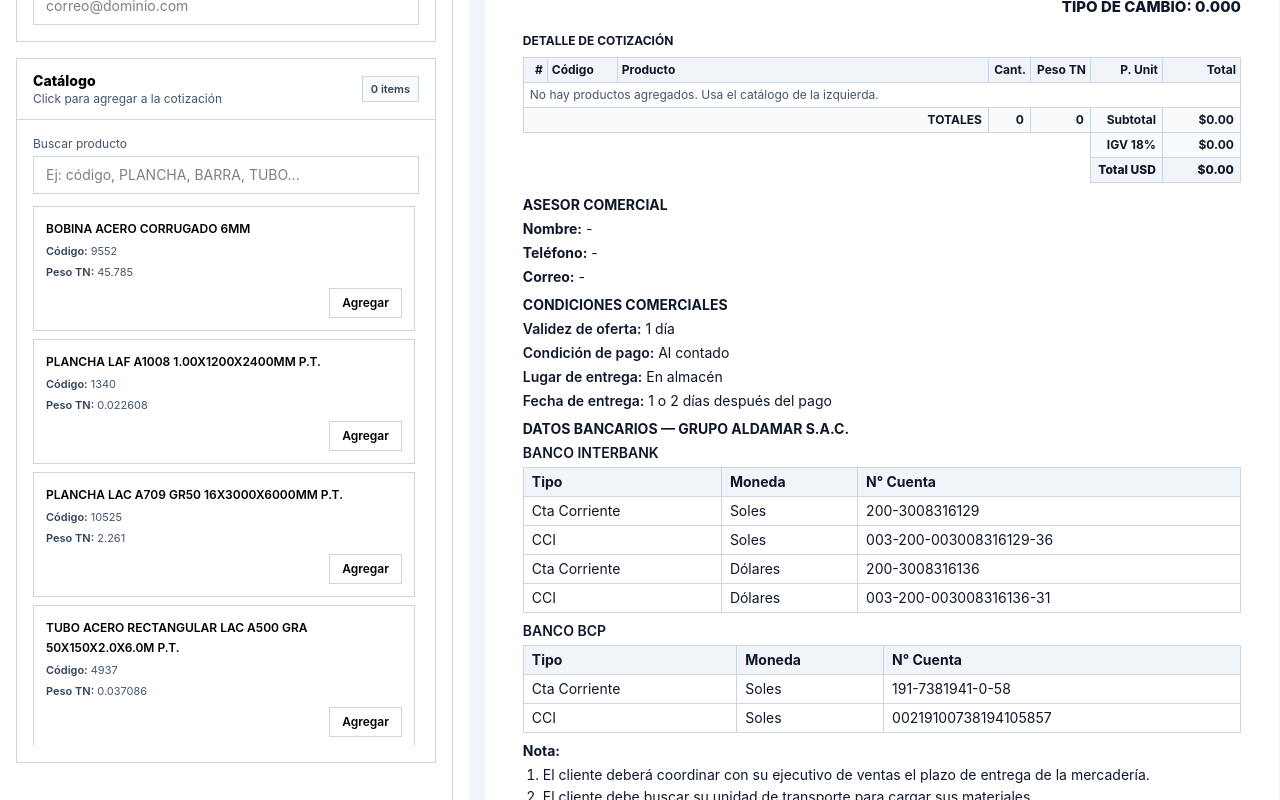
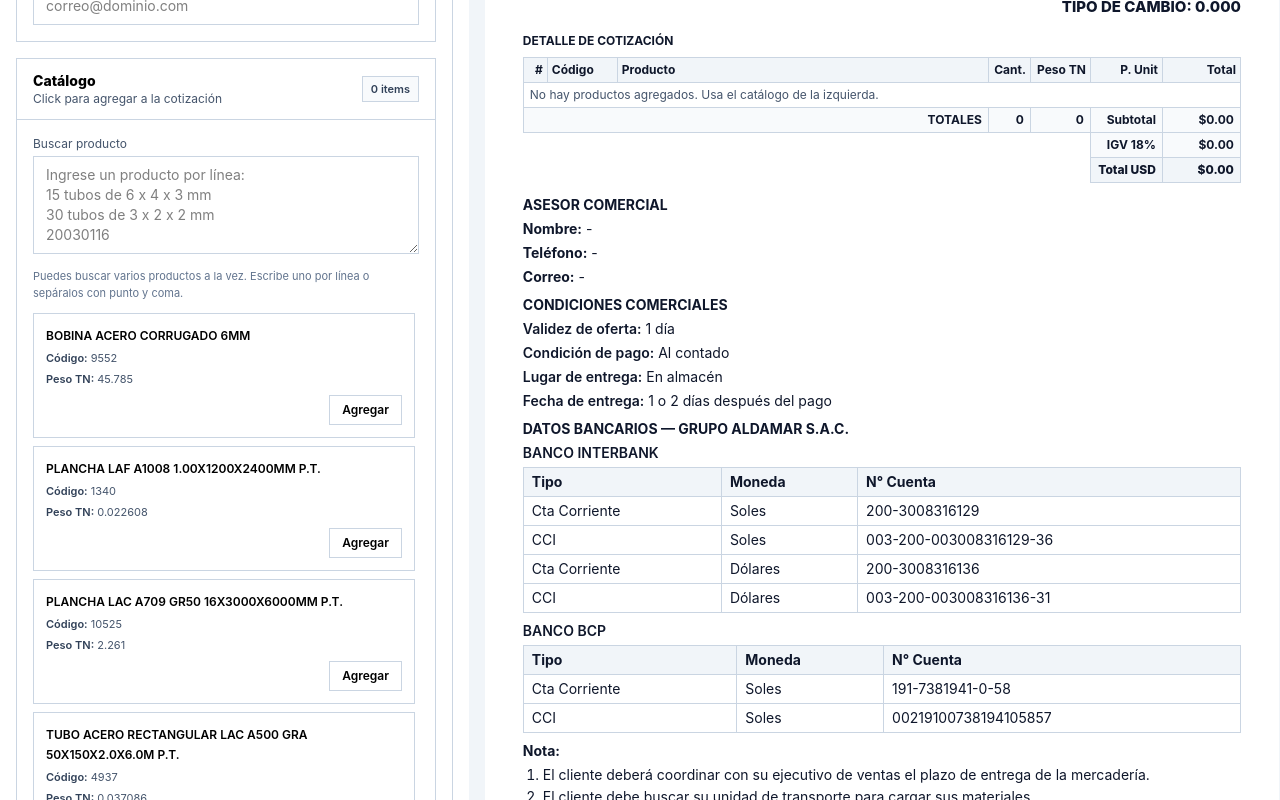
Before and after one commit to ChiangArt/quote, a React (Vite) app: page / in a window 1280 px wide. Shown: the part 720-1520 px from the top of the page. Built offline with nearby package versions, Linux system fonts and the light colour scheme.

Commit message:
add change

```diff
--- a/src/App.tsx
+++ b/src/App.tsx
@@ -230,6 +230,152 @@ const CATALOG_PRODUCTS = Array.from(
   ).values(),
 );
 
+
+type ParsedProductQuery = {
+  original: string;
+  query: string;
+  quantity: number;
+};
+
+function parseProductQueries(value: string): ParsedProductQuery[] {
+  return value
+    .split(/\r?\n|;/)
+    .map((line) => line.trim())
+    .filter(Boolean)
+    .map((original) => {
+      /*
+       * Elimina una cantidad inicial cuando la línea comienza así:
+       * 15 tubos...
+       * 30 und tubos...
+       *
+       * No elimina el primer número cuando forma parte de una medida:
+       * 6 x 4 x 3 mm
+       */
+      const quantityMatch = original.match(
+        /^\s*(\d+(?:[.,]\d+)?)\s+(?!(?:x\b|\d))(?:(?:und|unds|uni|unid|unidad|unidades|pza|pzas)\.?\s+)?/i,
+      );
+
+      const parsedQuantity = quantityMatch
+        ? Number(quantityMatch[1].replace(",", "."))
+        : 1;
+
+      const query = quantityMatch
+        ? original.slice(quantityMatch[0].length).trim()
+        : original;
+
+      return {
+        original,
+        query,
+        quantity:
+          Number.isFinite(parsedQuantity) && parsedQuantity > 0
+            ? parsedQuantity
+            : 1,
+      };
+    })
+    .filter(({ query }) => query.length > 0);
+}
+
+function searchCatalogBySingleQuery(rawQuery: string): Product[] {
+  const normalizedQuery = normalizeCatalogSearch(rawQuery);
+  const compactQuery = normalizeSearchCompact(rawQuery);
+  const codeCandidates = getCodeCandidates(rawQuery);
+  const searchTerms = getSearchTerms(rawQuery);
+
+  return CATALOG_PRODUCTS.map((product) => {
+    const productCode = normalizeProductCode(product.code);
+    const searchableText = normalizeCatalogSearch(
+      `${product.code} ${product.name} ${product.unit ?? ""}`,
+    );
+    const searchableName = normalizeCatalogSearch(product.name);
+    const searchableWords = searchableText.split(" ").filter(Boolean);
+    const searchableCompact = normalizeSearchCompact(
+      `${product.code} ${product.name} ${product.unit ?? ""}`,
+    );
+
+    let score = 0;
+
+    for (const candidate of codeCandidates) {
+      if (candidate === productCode) {
+        score = Math.max(score, 10_000);
+        continue;
+      }
+
+      // Permite FERV-08010002 cuando el catálogo guarda 08010002.
+      if (
+        candidate.length > productCode.length &&
+        candidate.endsWith(productCode)
+      ) {
+        score = Math.max(score, 9_500);
+        continue;
+      }
+
+      // Permite escribir solamente el comienzo o una parte del código.
+      if (candidate.length >= 3 && productCode.startsWith(candidate)) {
+        score = Math.max(score, 8_500);
+        continue;
+      }
+
+      if (candidate.length >= 3 && productCode.includes(candidate)) {
+        score = Math.max(score, 7_500);
+      }
+    }
+
+    const exactPhraseMatch =
+      normalizedQuery.length > 0 && searchableText.includes(normalizedQuery);
+
+    const compactMatch =
+      compactQuery.length >= 3 && searchableCompact.includes(compactQuery);
+
+    const matchesAllTerms =
+      searchTerms.length > 0 &&
+      searchTerms.every((term) => {
+        const compactTerm = normalizeProductCode(term);
+
+        if (
+          productCode.includes(compactTerm) ||
+          searchableText.includes(term) ||
+          searchableCompact.includes(compactTerm)
+        ) {
+          return true;
+        }
+
+        return searchableWords.some((word) => fuzzyWordMatches(term, word));
+      });
+
+    if (
+      score === 0 &&
+      !exactPhraseMatch &&
+      !compactMatch &&
+      !matchesAllTerms
+    ) {
+      return null;
+    }
+
+    if (exactPhraseMatch) score += 5_000;
+    if (compactMatch) score += 4_000;
+    if (searchableName.startsWith(normalizedQuery)) score += 1_000;
+
+    const exactTermMatches = searchTerms.filter(
+      (term) =>
+        searchableWords.includes(term) ||
+        productCode.includes(normalizeProductCode(term)),
+    ).length;
+
+    score += exactTermMatches * 100;
+
+    return { product, score };
+  })
+    .filter(
+      (match): match is { product: Product; score: number } => match !== null,
+    )
+    .sort(
+      (left, right) =>
+        right.score - left.score ||
+        left.product.name.localeCompare(right.product.name),
+    )
+    .map(({ product }) => product);
+}
+
 function normalizeQuoteItem(item: QuoteItem): QuoteItem {
   return {
     ...item,
@@ -399,109 +545,13 @@ function App() {
     };
   }, [client.tipoCambio, items]);
 
-  const filteredCatalog = useMemo(() => {
-    const rawQuery = catalogQuery.trim();
+  const catalogSearchGroups = useMemo(() => {
+    const queries = parseProductQueries(catalogQuery);
 
-    if (!rawQuery) return CATALOG_PRODUCTS;
-
-    const normalizedQuery = normalizeCatalogSearch(rawQuery);
-    const compactQuery = normalizeSearchCompact(rawQuery);
-    const codeCandidates = getCodeCandidates(rawQuery);
-    const searchTerms = getSearchTerms(rawQuery);
-
-    return CATALOG_PRODUCTS.map((product) => {
-      const productCode = normalizeProductCode(product.code);
-      const searchableText = normalizeCatalogSearch(
-        `${product.code} ${product.name} ${product.unit ?? ""}`,
-      );
-      const searchableName = normalizeCatalogSearch(product.name);
-      const searchableWords = searchableText.split(" ").filter(Boolean);
-      const searchableCompact = normalizeSearchCompact(
-        `${product.code} ${product.name} ${product.unit ?? ""}`,
-      );
-
-      let score = 0;
-
-      for (const candidate of codeCandidates) {
-        if (candidate === productCode) {
-          score = Math.max(score, 10_000);
-          continue;
-        }
-
-        // Permite FERV-08010002 cuando el catálogo guarda 08010002.
-        if (
-          candidate.length > productCode.length &&
-          candidate.endsWith(productCode)
-        ) {
-          score = Math.max(score, 9_500);
-          continue;
-        }
-
-        // Permite escribir solamente el comienzo o una parte del código.
-        if (candidate.length >= 3 && productCode.startsWith(candidate)) {
-          score = Math.max(score, 8_500);
-          continue;
-        }
-
-        if (candidate.length >= 3 && productCode.includes(candidate)) {
-          score = Math.max(score, 7_500);
-        }
-      }
-
-      const exactPhraseMatch =
-        normalizedQuery.length > 0 && searchableText.includes(normalizedQuery);
-
-      const compactMatch =
-        compactQuery.length >= 3 && searchableCompact.includes(compactQuery);
-
-      const matchesAllTerms =
-        searchTerms.length > 0 &&
-        searchTerms.every((term) => {
-          const compactTerm = normalizeProductCode(term);
-
-          if (
-            productCode.includes(compactTerm) ||
-            searchableText.includes(term) ||
-            searchableCompact.includes(compactTerm)
-          ) {
-            return true;
-          }
-
-          return searchableWords.some((word) => fuzzyWordMatches(term, word));
-        });
-
-      if (
-        score === 0 &&
-        !exactPhraseMatch &&
-        !compactMatch &&
-        !matchesAllTerms
-      ) {
-        return null;
-      }
-
-      if (exactPhraseMatch) score += 5_000;
-      if (compactMatch) score += 4_000;
-      if (searchableName.startsWith(normalizedQuery)) score += 1_000;
-
-      const exactTermMatches = searchTerms.filter(
-        (term) =>
-          searchableWords.includes(term) ||
-          productCode.includes(normalizeProductCode(term)),
-      ).length;
-
-      score += exactTermMatches * 100;
-
-      return { product, score };
-    })
-      .filter(
-        (match): match is { product: Product; score: number } => match !== null,
-      )
-      .sort(
-        (left, right) =>
-          right.score - left.score ||
-          left.product.name.localeCompare(right.product.name),
-      )
-      .map(({ product }) => product);
+    return queries.map((entry) => ({
+      ...entry,
+      products: searchCatalogBySingleQuery(entry.query).slice(0, 20),
+    }));
   }, [catalogQuery]);
 
   function refreshSavedQuotes() {
@@ -570,8 +620,21 @@ function App() {
     });
   }
 
-  function handleAddProduct(product: Product) {
-    if (items.some((it) => it.productCode === product.code)) {
+  function handleAddProduct(product: Product, requestedQty = 1) {
+    const weightTn = Number(product.weightTn ?? 0);
+    const normalizedRequestedQty =
+      Number.isFinite(requestedQty) && requestedQty > 0 ? requestedQty : 1;
+
+    const alreadyAdded = items.some(
+      (item) =>
+        normalizeProductCode(item.productCode) ===
+          normalizeProductCode(product.code) &&
+        normalizeCatalogSearch(item.name) ===
+          normalizeCatalogSearch(product.name) &&
+        Math.abs(item.weightTn - weightTn) < 0.000000001,
+    );
+
+    if (alreadyAdded) {
       setUiMessage({
         text: `El producto ${product.code} ya fue agregado. No se permite duplicar.`,
         type: "error",
@@ -587,7 +650,6 @@ function App() {
 
     const profitPercent = DEFAULT_PROFIT_PERCENT;
     const unitPriceUsd = calculateClientPrice(supplierPriceUsd, profitPercent);
-    const weightTn = Number(product.weightTn ?? 0);
 
     setUiMessage(null);
 
@@ -602,7 +664,7 @@ function App() {
         randomCode: randomShortCode(),
         productCode: product.code,
         name: product.name,
-        qty: 1,
+        qty: normalizedRequestedQty,
         weightTn,
 
         supplierPriceUsd,
@@ -838,19 +900,68 @@ function App() {
                 Buscar producto
               </label>
 
-              <input
-                className="w-full rounded-none border border-slate-300 bg-white px-3 py-2 text-sm outline-none focus:border-slate-500"
+              <textarea
+                rows={4}
+                className="w-full resize-y rounded-none border border-slate-300 bg-white px-3 py-2 text-sm outline-none focus:border-slate-500"
                 value={catalogQuery}
                 onChange={(e) => setCatalogQuery(e.target.value)}
-                placeholder="Ej: código, PLANCHA, BARRA, TUBO..."
+                placeholder={`Ingrese un producto por línea:
+15 tubos de 6 x 4 x 3 mm
+30 tubos de 3 x 2 x 2 mm
+20030116`}
               />
+
+              <div className="mt-2 text-[11px] text-slate-500">
+                Puedes buscar varios productos a la vez. Escribe uno por línea o
+                sepáralos con punto y coma.
+              </div>
 
               <div style={{ height: 12 }} />
 
-              <ProductCatalog
-                products={filteredCatalog}
-                onAdd={handleAddProduct}
-              />
+              {!catalogQuery.trim() ? (
+                <ProductCatalog
+                  products={CATALOG_PRODUCTS}
+                  onAdd={(product) => handleAddProduct(product)}
+                />
+              ) : (
+                <div className="flex flex-col gap-4">
+                  {catalogSearchGroups.map((group, index) => (
+                    <div
+                      key={`${group.original}-${index}`}
+                      className="border border-slate-200 bg-slate-50 p-3"
+                    >
+                      <div className="mb-2 flex items-start justify-between gap-2">
+                        <div>
+                          <div className="text-xs font-extrabold text-slate-800">
+                            Búsqueda {index + 1}: {group.query}
+                          </div>
+
+                          <div className="text-[11px] text-slate-500">
+                            Cantidad solicitada: {group.quantity}
+                          </div>
+                        </div>
+
+                        <span className="shrink-0 text-[11px] font-semibold text-slate-600">
+                          {group.products.length} resultado(s)
+                        </span>
+                      </div>
+
+                      {group.products.length > 0 ? (
+                        <ProductCatalog
+                          products={group.products}
+                          onAdd={(product) =>
+                            handleAddProduct(product, group.quantity)
+                          }
+                        />
+                      ) : (
+                        <div className="border border-amber-200 bg-amber-50 px-3 py-2 text-xs text-amber-800">
+                          No se encontraron coincidencias para este producto.
+                        </div>
+                      )}
+                    </div>
+                  ))}
+                </div>
+              )}
             </div>
           </section>
         </aside>
```
